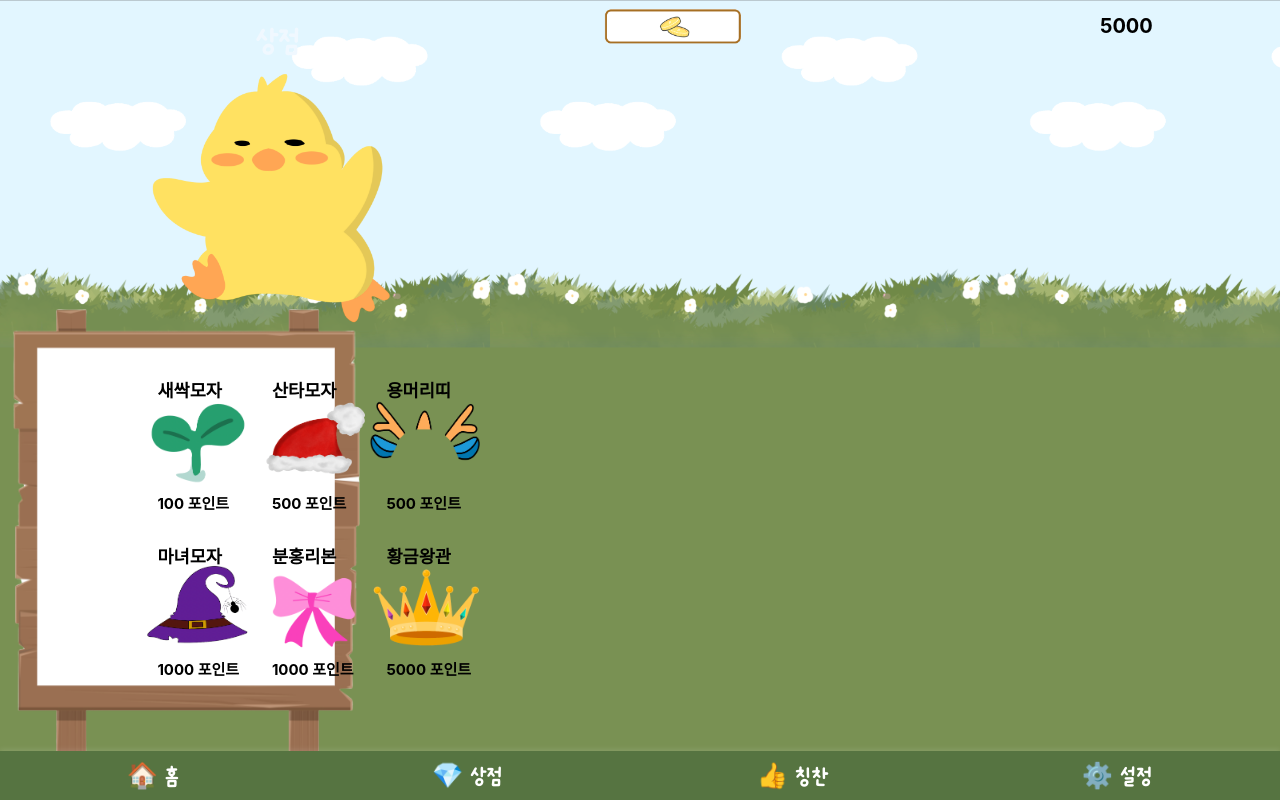
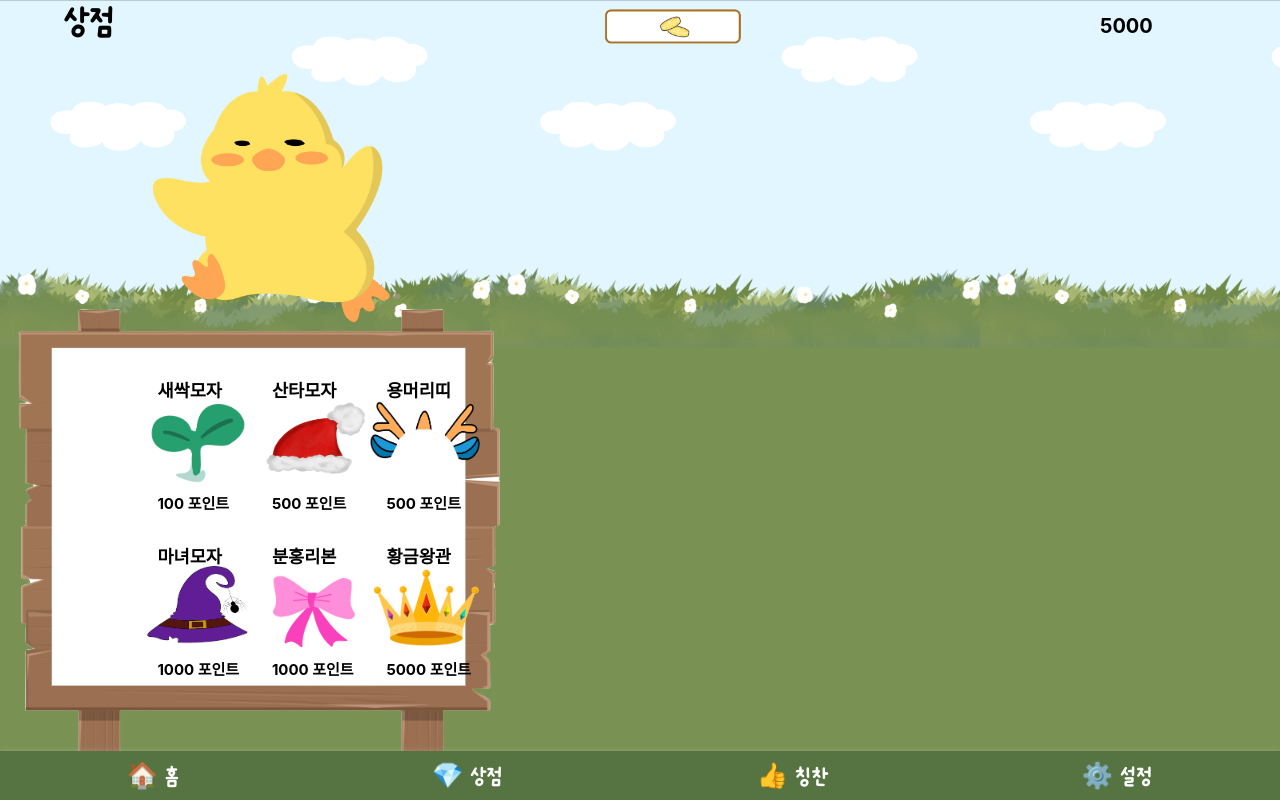
Before and after one commit to luminous037/OSS_project, a React (Create React App) app in the folder client/: page /Shop in a window 1280 px wide. Built offline with nearby package versions, Linux system fonts and the light colour scheme.

Commit message:
[add] 상점 타이틀 폰트추가 및 판넬 크기 조정

```diff
--- a/client/src/components/shopPage/Shop.js
+++ b/client/src/components/shopPage/Shop.js
@@ -162,8 +162,8 @@ function Shop() {
         <p>{point}</p>
       </div>
 
-      <div className="title">
-        <h1>상점</h1>
+      <div className="title_shop">
+        상점
       </div>
 
       <div className="chick4">
@@ -171,7 +171,7 @@ function Shop() {
       </div>
 
       <div className="pannelImage">
-        <img src={pannel} className="pannel" />
+        <img src={pannel} className="pannel_shop" />
       </div>
 
       <div className="items">
--- a/client/src/components/shopPage/shop.css
+++ b/client/src/components/shopPage/shop.css
@@ -13,9 +13,11 @@ body {height:100%; overflow:hidden;}
     z-index: 0;
   }
 
-.title{
+.title_shop{
+  font-family: on;
+  font-size: 40px;
     position: absolute;
-    left: 20%;
+    left: 5%;
 }
 
 .chick4{
@@ -127,10 +129,11 @@ body {height:100%; overflow:hidden;}
     margin: 0 10px;
   }
 
-.pannel{
+.pannel_shop{
     position: absolute;
     top: 37%;
     height: 58%;
+    width: 520px;
 }
 
 
@@ -198,3 +201,10 @@ body {height:100%; overflow:hidden;}
       opacity: 0;
     }
   }
+
+
+  @font-face {
+    font-family: "on";
+    font-weight: 50;
+    src: url("../../fonts/온글잎 밑미.ttf");
+  }
```
